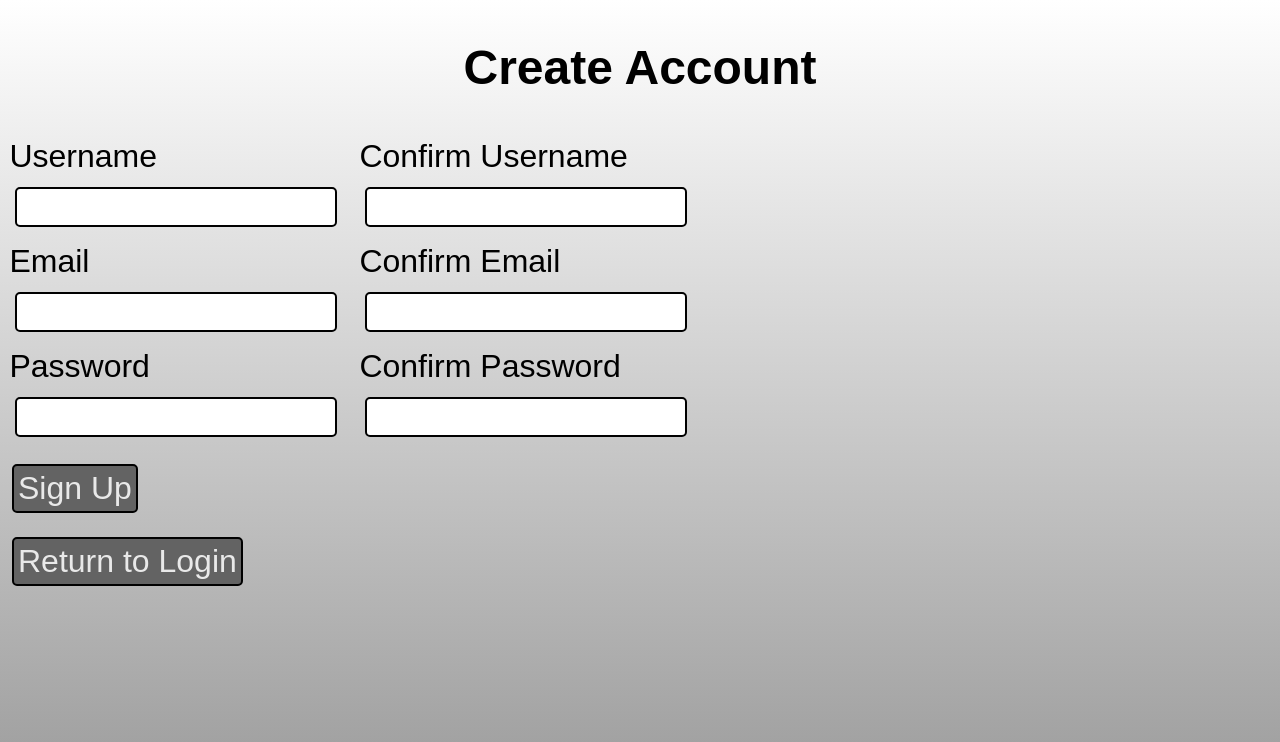
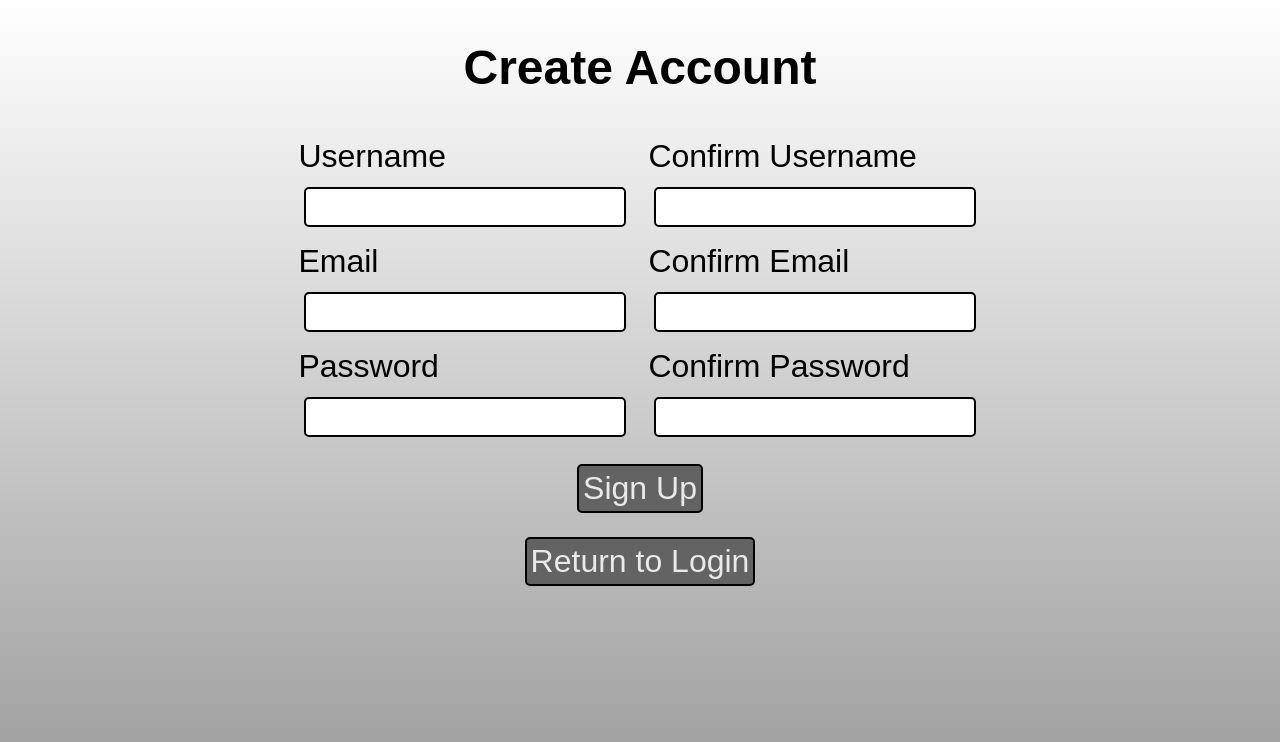
Before and after one commit to jngui1/WebProP3, a PHP site: page /create_account.php in a window 1280 px wide. Shown: the top 742 px of the page. Run offline with PHP 8.4, Linux system fonts and the light colour scheme.

Commit message:
add styling to account creation and confirmation

```diff
--- a/create_account.php
+++ b/create_account.php
@@ -13,7 +13,7 @@
     <body>
         <div><h2>Create Account</h2></div>
 
-        <div><form id="signup_form" action="signup_confirm.php" method="POST">
+        <div class="vertical-stack-center"><form id="signup_form" action="signup_confirm.php" method="POST" class="vertical-stack-center">
             <table>
                 <tr>
                     <td>
@@ -72,7 +72,7 @@
 
         </form></div>
 
-        <div><button type="button" onclick="window.location.assign('index.php')">
+        <div class="vertical-stack-center"><button type="button" onclick="window.location.assign('index.php')">
             Return to Login
         </button></div>
 
--- a/signup_confirm.php
+++ b/signup_confirm.php
@@ -78,15 +78,15 @@
     </head>
 
     <body>
-        <div><h2>
+        <div class="vertical-stack-center"><h2>
             <?= $message ?><br>
         </h2></div>
 
-        <div><button type="button" <?= $hidden ?> onclick="window.location.assign('create_account.php')">
+        <div class="vertical-stack-center"><button type="button" <?= $hidden ?> onclick="window.location.assign('create_account.php')">
             Retry Account Creation
         </button></div>
 
-        <div><button type="button" onclick="window.location.assign('index.php')">
+        <div class="vertical-stack-center"><button type="button" onclick="window.location.assign('index.php')">
             Return to Login
         </button></div>
 
```
